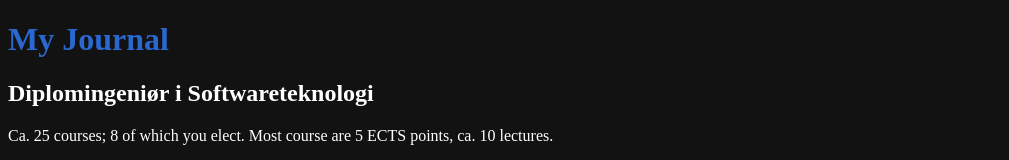
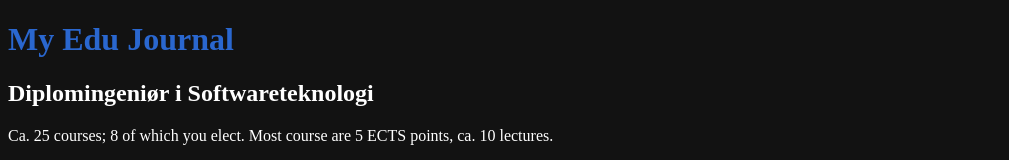
Before and after one commit to max-dtu/max-dtu.github.io, a plain HTML site: page index.html in a window 1280 px wide. Shown: the top 160 px of the page, without its empty margins (0-1009 px from the left). Drawn offline with Linux system fonts and the light colour scheme.

Commit message:
Update journal title in index.html

```diff
--- a/index.html
+++ b/index.html
@@ -47,7 +47,7 @@
 
 <body>
     <main>
-        <h1> <a href="/"> My Journal </a> </h1>
+        <h1> <a href="/">My Edu Journal</a> </h1>
             <h2>Diplomingeniør i Softwareteknologi</h2>
             <p>Ca. 25 courses; 8 of which you elect. Most course are 5 ECTS points, ca. 10 lectures.</p>
 
```
